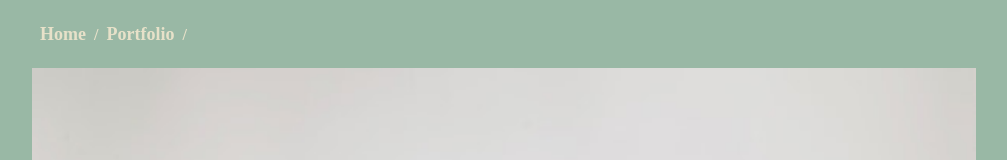
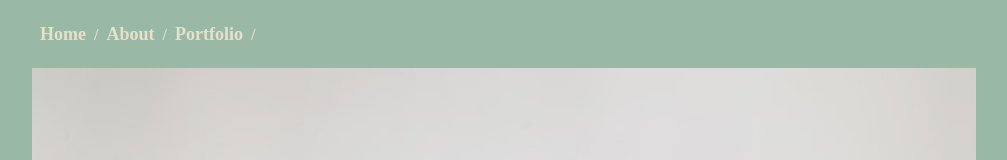
Before and after one commit to laualuoch/aluoch., a React (Create React App) app: page /portfolio in a window 1280 px wide. Shown: the top 160 px of the page, without its empty margins (136-1143 px from the left). Built offline with nearby package versions, Linux system fonts and the light colour scheme.

Commit message:
WIP: add carousel to Portfolio page

```diff
--- a/src/pages/Portfolio/PortfolioPage.js
+++ b/src/pages/Portfolio/PortfolioPage.js
@@ -32,8 +32,13 @@ const PortfolioPage = () => {
         navigate('/portfolio');
     }
 
+    const navigateToAbout = () => {
+        navigate('/about');
+    }
+
     const navItems = [
         {link:"Home", linkOnClick: navigateToHome},
+        {link:"About", linkOnClick: navigateToAbout},
         {link:"Portfolio", linkOnClick: navigateToPortfolio}
     ];
 
@@ -43,6 +48,7 @@ const PortfolioPage = () => {
         <PortfolioItems />
         </>
     )
+
 };
 
 export default PortfolioPage;
```
